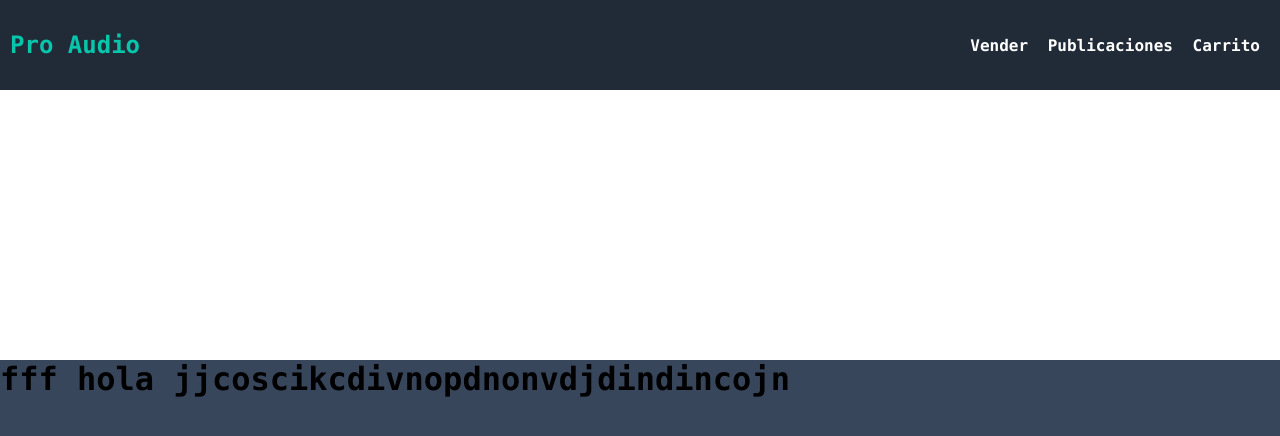
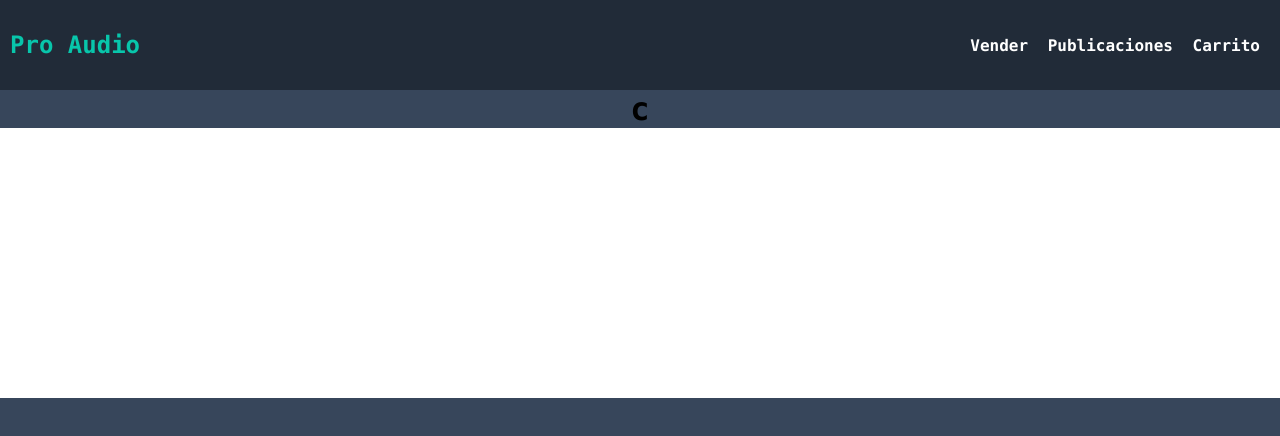
Before and after one commit to AxelProAudio/PaginaWeb, a plain HTML site: page index.html in a window 1280 px wide. Drawn offline with Linux system fonts and the light colour scheme.

Commit message:
Add files via upload

```diff
--- a/index.css
+++ b/index.css
@@ -63,16 +63,16 @@ nav a:hover {
 }
 
 /*---------------------------------------*/
-/* .pagina {
+.pagina {
     display: flex;
     flex-direction: column;
     justify-content: center;
     align-items: center;
     text-align: center;
-} */
+}
 
 
-.ProductosDestacados{
+.Destacados{
     display: flex;
     min-height: 70px;
     align-items: center;
--- a/index.html
+++ b/index.html
@@ -24,12 +24,12 @@
             <a href="descargas.html" class="nav-link">Carrito</a>
         </nav>
     </header>
-    <header class="ProductosDestacados">
+    <div class="pagina">
+        <h1>c </h1>
+    </div>
+    <header class="Destacados">
 
     </header>
-    <div class="pagina">
-        <h1>fff hola jjcoscikcdivnopdnonvdjdindincojn</h1>
-    </div>
 </body>
 
 </html>
```
